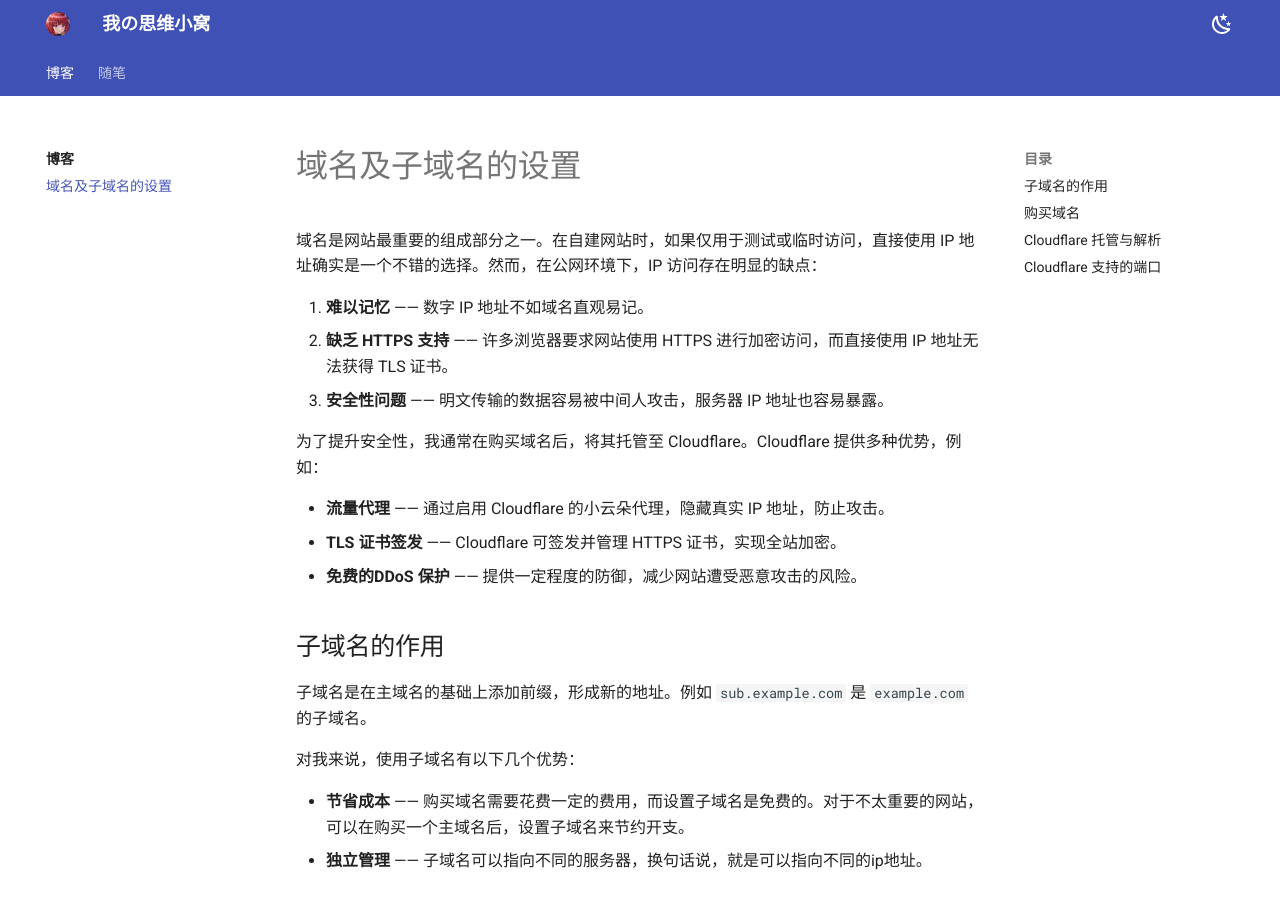
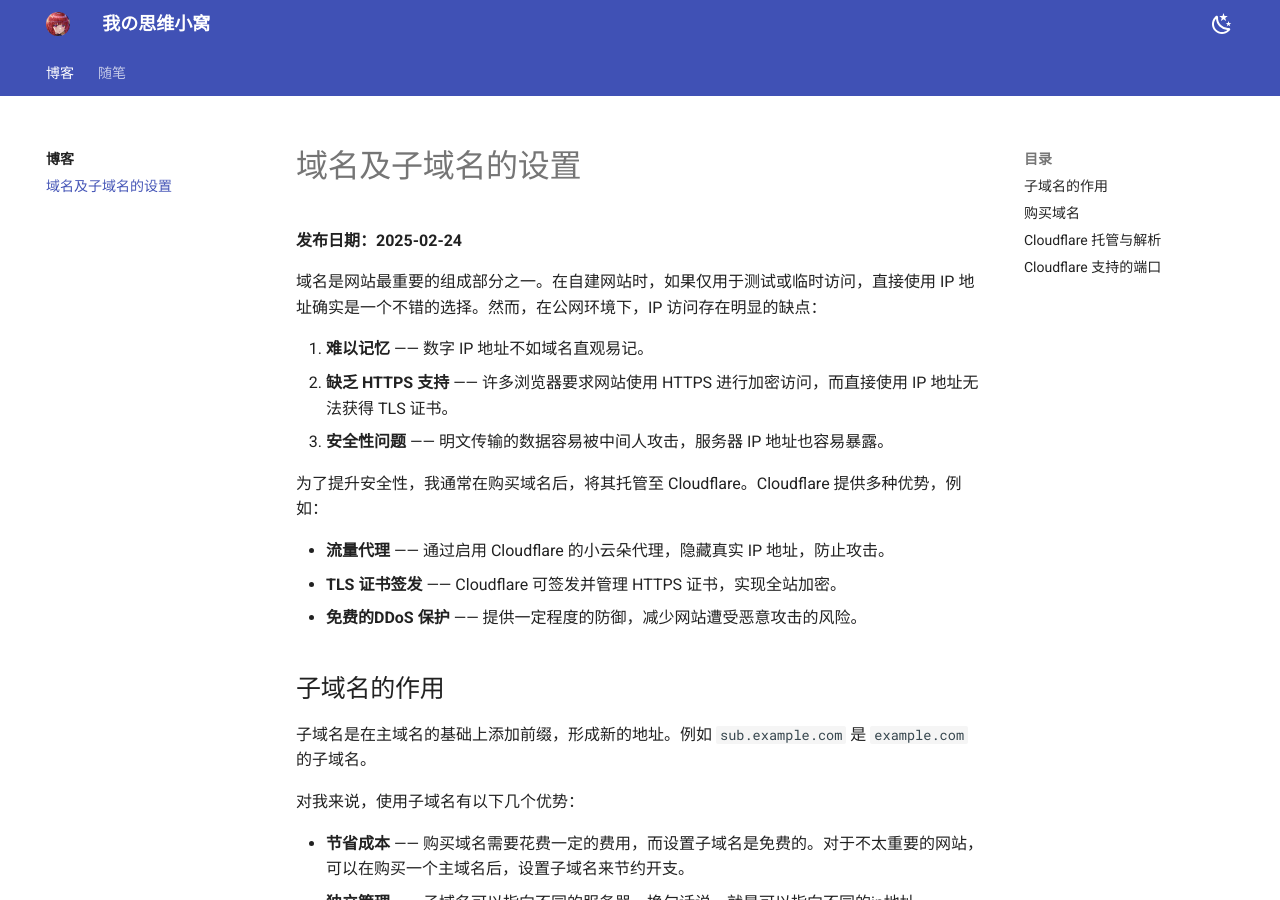
Before and after one commit to Tech-Arima/Tech-Arima.github.io, an MkDocs documentation site: the page built from docs/Blog/posts/域名及子域名的设置.md, in a window 1280 px wide and 900 px high. Built offline with MkDocs 1.6.1 and Material for MkDocs 9.7.7, drawn with Linux system fonts in a browser that asks for light colours.

Commit message:
Update 域名及子域名的设置.md

```diff
--- a/docs/Blog/posts/域名及子域名的设置.md
+++ b/docs/Blog/posts/域名及子域名的设置.md
@@ -1,4 +1,5 @@
 # 域名及子域名的设置
+**发布日期：2025-02-24**
 
 域名是网站最重要的组成部分之一。在自建网站时，如果仅用于测试或临时访问，直接使用 IP 地址确实是一个不错的选择。然而，在公网环境下，IP 访问存在明显的缺点：
 
```
